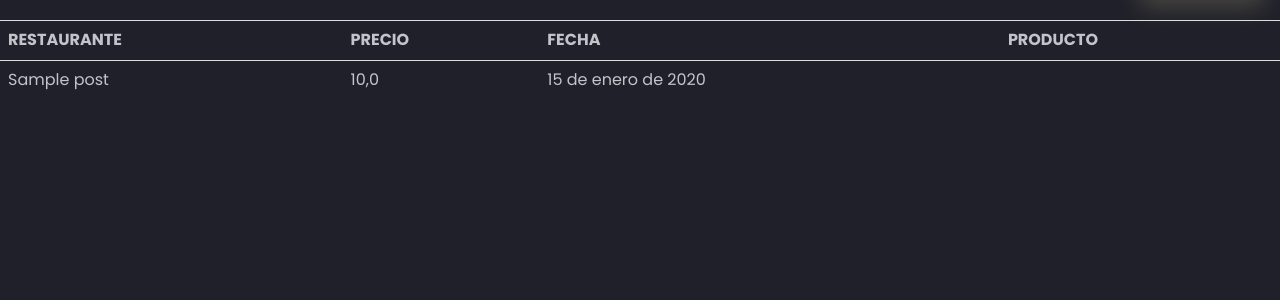
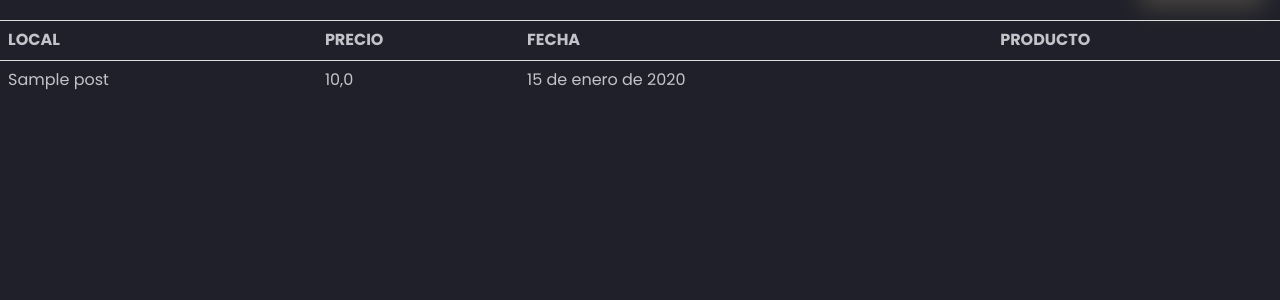
Before and after one commit to goomeez21/PATG, a Django app: page /blog/lista_precio/ in a window 1280 px wide. Shown: the part 53-353 px from the top of the page. Run offline with Django 4.2, Linux system fonts and the light colour scheme; a user stored in the database is signed in; tables that the repository leaves empty hold one stand-in row (values such as "Sample post"); some libraries are stand-ins or nearby versions.

Commit message:
Update precio_list.html

```diff
--- a/aplicacionnweb/Templates/precio_list.html
+++ b/aplicacionnweb/Templates/precio_list.html
@@ -2,7 +2,7 @@
 <title>lista</title>
 <table class="table table-hover">
     <tr>
-        <th>RESTAURANTE</th>
+        <th>LOCAL</th>
         <th>PRECIO</th>
         <th>FECHA</th>
         <th>PRODUCTO</th>
```
